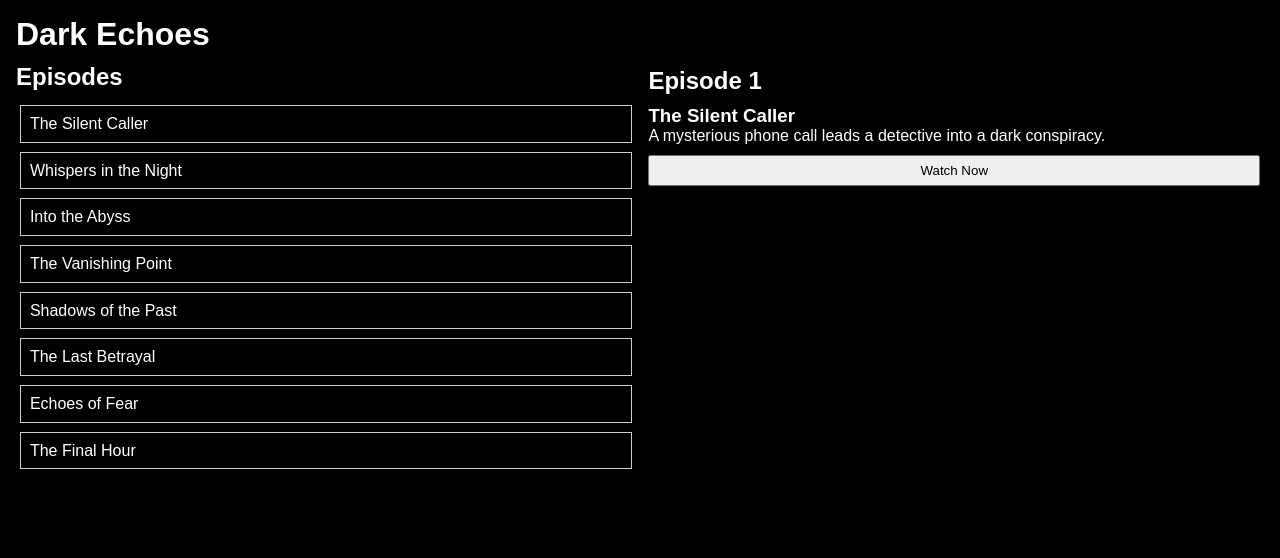
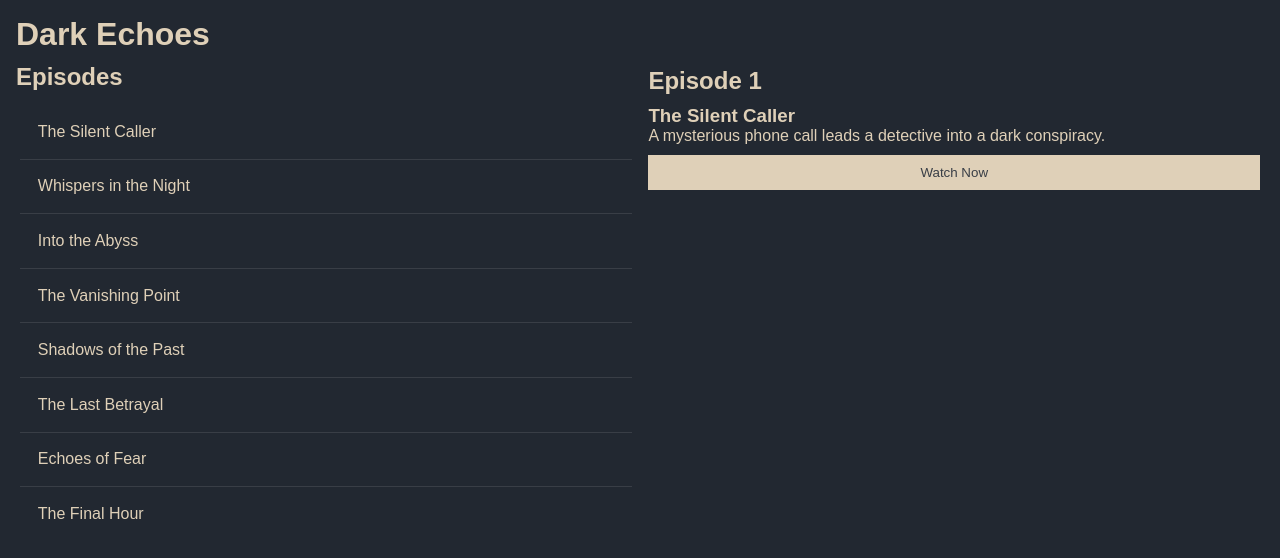
Before and after one commit to AlexKT1022/dark-echoes, a React (Vite) app: page / in a window 1280 px wide. Both pictures are taken after a click on the item "The Silent Caller". Shown: the top 558 px of the page. Built offline with nearby package versions, Linux system fonts and the light colour scheme.

Commit message:
added color scheme, state to show "player"

```diff
--- a/src/App.jsx
+++ b/src/App.jsx
@@ -4,6 +4,12 @@ import { episodeList as episodeData } from './data';
 const App = () => {
   const [episodes] = useState(episodeData);
   const [selectedEpisode, setSelectedEpisode] = useState();
+  const [showPlayer, setShowPlayer] = useState(false);
+
+  const selectEpisode = (episode) => {
+    setShowPlayer(false);
+    setSelectedEpisode(episode);
+  };
 
   const EpisodeList = () => {
     return (
@@ -14,7 +20,7 @@ const App = () => {
             <li
               key={episode.id}
               className='episode-card'
-              onClick={() => setSelectedEpisode(episode)}
+              onClick={() => selectEpisode(episode)}
             >
               {episode.title}
             </li>
@@ -34,12 +40,26 @@ const App = () => {
           </>
         ) : (
           <>
-            <h2>Episode {selectedEpisode.id}</h2>
+            <h2>
+              {showPlayer && 'Now Watching: '}Episode {selectedEpisode.id}
+            </h2>
             <div className='episode-info-text'>
               <h3>{selectedEpisode.title}</h3>
               <p>{selectedEpisode.description}</p>
             </div>
-            <button>Watch Now</button>
+            <button
+              className='watch-now-button'
+              onClick={() => setShowPlayer(true)}
+            >
+              Watch Now
+            </button>
+            {showPlayer && (
+              <img
+                className='player'
+                src='https://i.pinimg.com/originals/bb/74/04/bb74046420c4c992b8cabc6e667abe40.gif'
+                alt='netflix intro'
+              />
+            )}
           </>
         )}
       </section>
--- a/src/index.css
+++ b/src/index.css
@@ -6,8 +6,8 @@
 }
 
 body {
-  background-color: black;
-  color: white;
+  background-color: #222831;
+  color: #dfd0b8;
   padding: 1rem;
 }
 
@@ -20,32 +20,29 @@ main {
   gap: 1ch;
 }
 
-@media (width >= 500px) {
-  main {
-    grid-template-columns: 1fr 1fr;
-  }
-}
-
 .episode-list h2 {
   margin-bottom: 10px;
 }
 
 .episode-list ul {
   display: grid;
-  gap: 1ch;
 
   list-style-type: none;
   padding: 0.25rem;
 }
 
 .episode-list .episode-card {
-  padding: 1ch;
-  border: 1px solid #ccc;
+  padding: 2ch;
+  border-bottom: 1px solid #393e46;
+}
+
+.episode-card:last-child {
+  border: 0;
 }
 
 .episode-list .episode-card:hover {
   cursor: pointer;
-  font-style: italic;
+  background-color: #393e46;
 }
 
 .episode-details {
@@ -60,7 +57,29 @@ main {
   margin-bottom: 10px;
 }
 
-.episode-details button {
-  padding: 1%;
+.watch-now-button {
+  background-color: #dfd0b8;
+  color: #393e46;
+  border: none;
+  padding: 10px;
   width: 100%;
 }
+
+.watch-now-button:hover {
+  cursor: pointer;
+}
+
+.watch-now-button:active {
+  background-color: #393e46;
+  color: #948979;
+}
+
+.player {
+  margin-top: 30px;
+}
+
+@media (width >= 500px) {
+  main {
+    grid-template-columns: 1fr 1fr;
+  }
+}
```
